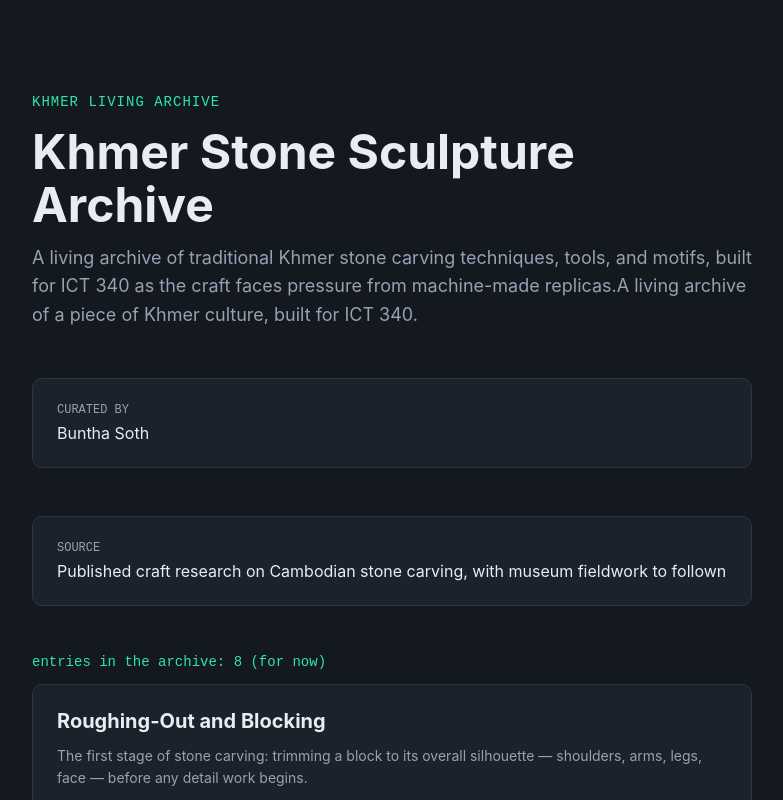
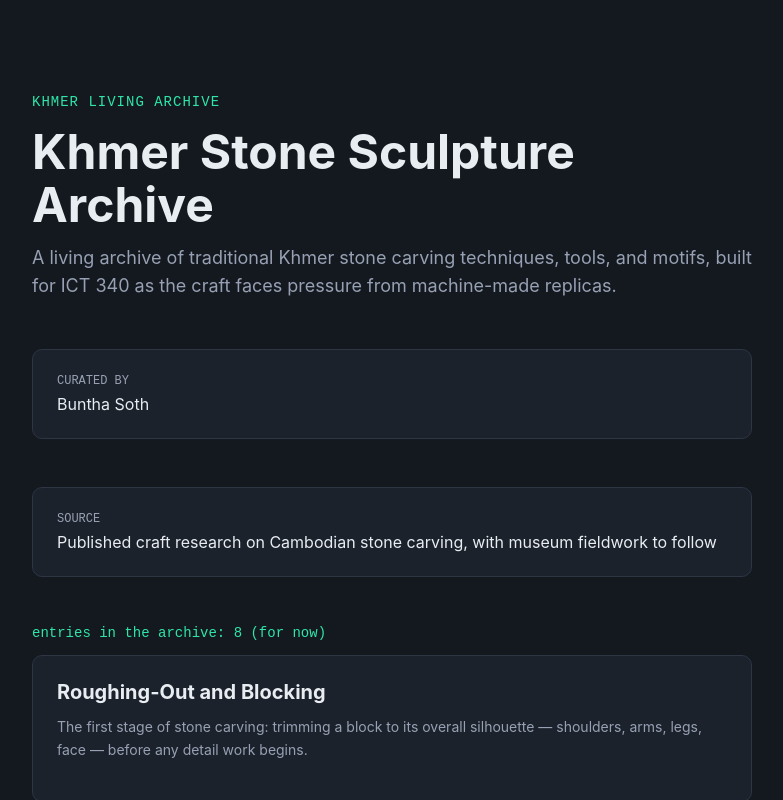
Before and after one commit to bun-tha/khmer-sculture-archive, a Next.js app: page / in a window 1280 px wide. Shown: the top 800 px of the page, without its empty margins (248-1031 px from the left). Built offline with nearby package versions, Linux system fonts and the light colour scheme.

Commit message:
sprint 1: fix config text and align entry fields [AI-assisted]

```diff
--- a/collection.config.js
+++ b/collection.config.js
@@ -11,13 +11,13 @@ const collection = {
   name: "Khmer Stone Sculpture Archive",
 
   // One sentence: what is this archive, and why does it matter?
-  description: "A living archive of traditional Khmer stone carving techniques, tools, and motifs, built for ICT 340 as the craft faces pressure from machine-made replicas.A living archive of a piece of Khmer culture, built for ICT 340.",
+  description: "A living archive of traditional Khmer stone carving techniques, tools, and motifs, built for ICT 340 as the craft faces pressure from machine-made replicas.",
 
   // Who is building this archive? Your name, as you want it shown.
   curator: "Buntha Soth",
 
   // Where does your knowledge come from? A person, a place, a community.
-  source: "Published craft research on Cambodian stone carving, with museum fieldwork to follown",
+  source: "Published craft research on Cambodian stone carving, with museum fieldwork to follow",
 };
 
 export default collection;
```
